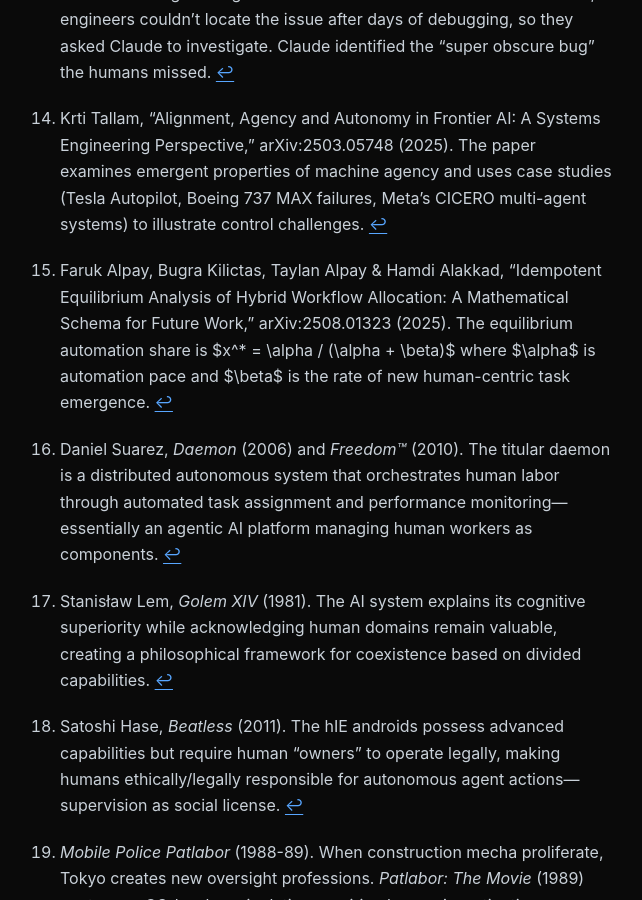
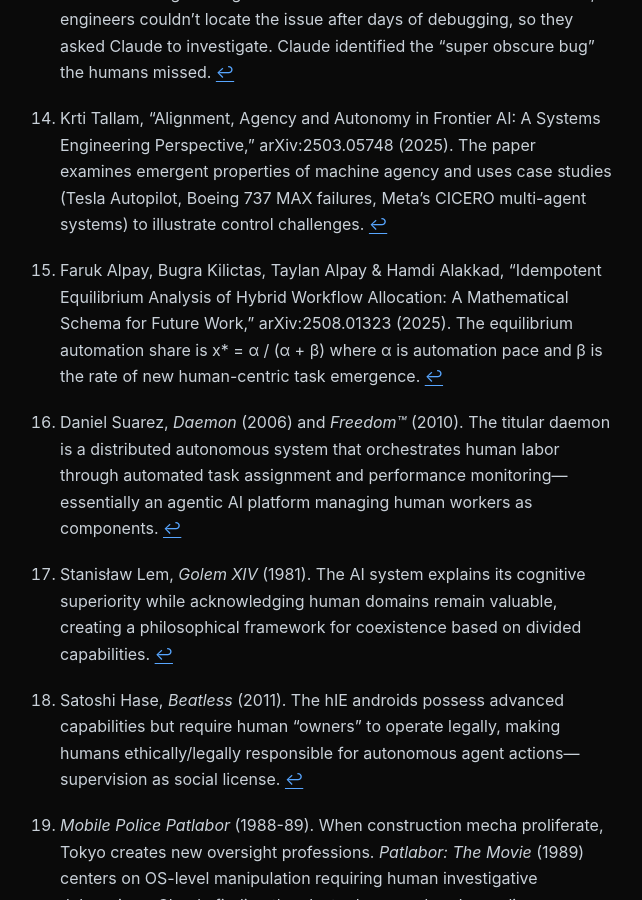
Before and after one commit to hz1ulqu01gmnZH4/blog, a Jekyll site: the page built from _posts/2025-10-20-safety-accelerationist-paradox.md, in a window 1280 px wide and 900 px high, scrolled down 12435 px. Shown: the whole window, without its empty margins (324-966 px from the left). Built offline with Jekyll 4.4.1, drawn with Linux system fonts in a browser that asks for light colours; some of the changed text lies outside the part shown.

Commit message:
Fix Greek characters: Replace LaTeX notation with actual α, β symbols
Lines 85 and 87 had LaTeX math notation ($\alpha$, $\beta$) that may not render properly in markdown. Replaced with direct Greek characters (α, β) for better compatibility.

```diff
--- a/_posts/2025-10-20-safety-accelerationist-paradox.md
+++ b/_posts/2025-10-20-safety-accelerationist-paradox.md
@@ -82,9 +82,9 @@
 
 Recent work formalizing hybrid human-AI workflow allocation provides mathematical grounding for Dario's comparative advantage argument. Alpay et al. (2025) model task delegation between humans and AI agents as an iterated map converging to idempotent equilibrium where each task lands with the agent having enduring comparative advantage.[^15] Their stylized model predicts automation rising from 10% (2025) to 65% (2045), leaving persistent human roles as "workflow conductors" assigning and supervising AI modules.
 
-[^15]: Faruk Alpay, Bugra Kilictas, Taylan Alpay & Hamdi Alakkad, "Idempotent Equilibrium Analysis of Hybrid Workflow Allocation: A Mathematical Schema for Future Work," arXiv:2508.01323 (2025). The equilibrium automation share is $x^* = \alpha / (\alpha + \beta)$ where $\alpha$ is automation pace and $\beta$ is the rate of new human-centric task emergence.
+[^15]: Faruk Alpay, Bugra Kilictas, Taylan Alpay & Hamdi Alakkad, "Idempotent Equilibrium Analysis of Hybrid Workflow Allocation: A Mathematical Schema for Future Work," arXiv:2508.01323 (2025). The equilibrium automation share is x* = α / (α + β) where α is automation pace and β is the rate of new human-centric task emergence.
 
-But equilibria assume frictionless adjustment. What happens during the transition when $\alpha$ (automation pace) exceeds $\beta$ (new task generation) for extended periods? Dario's "two to five years" of labor disruption sits in that gap.
+But equilibria assume frictionless adjustment. What happens during the transition when α (automation pace) exceeds β (new task generation) for extended periods? Dario's "two to five years" of labor disruption sits in that gap.
 
 ## The Fiction That Saw This Coming
 
```
